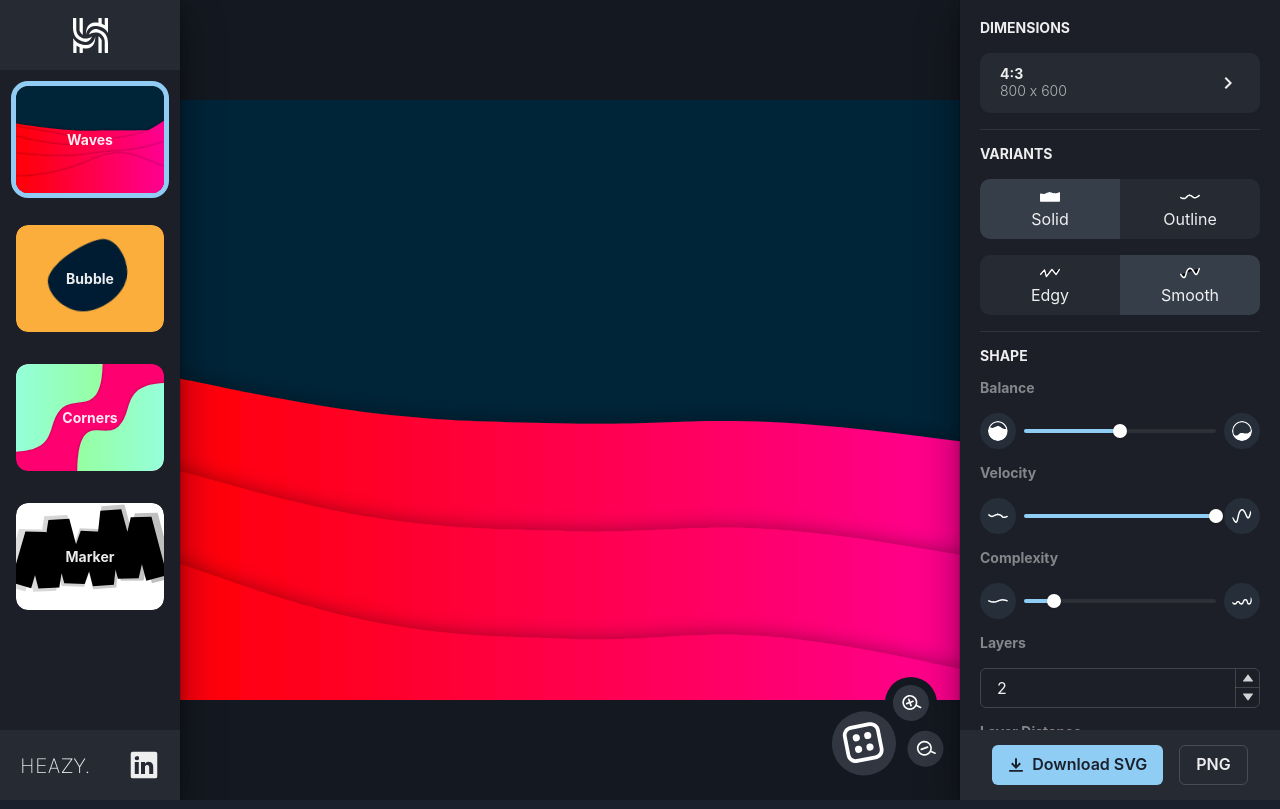
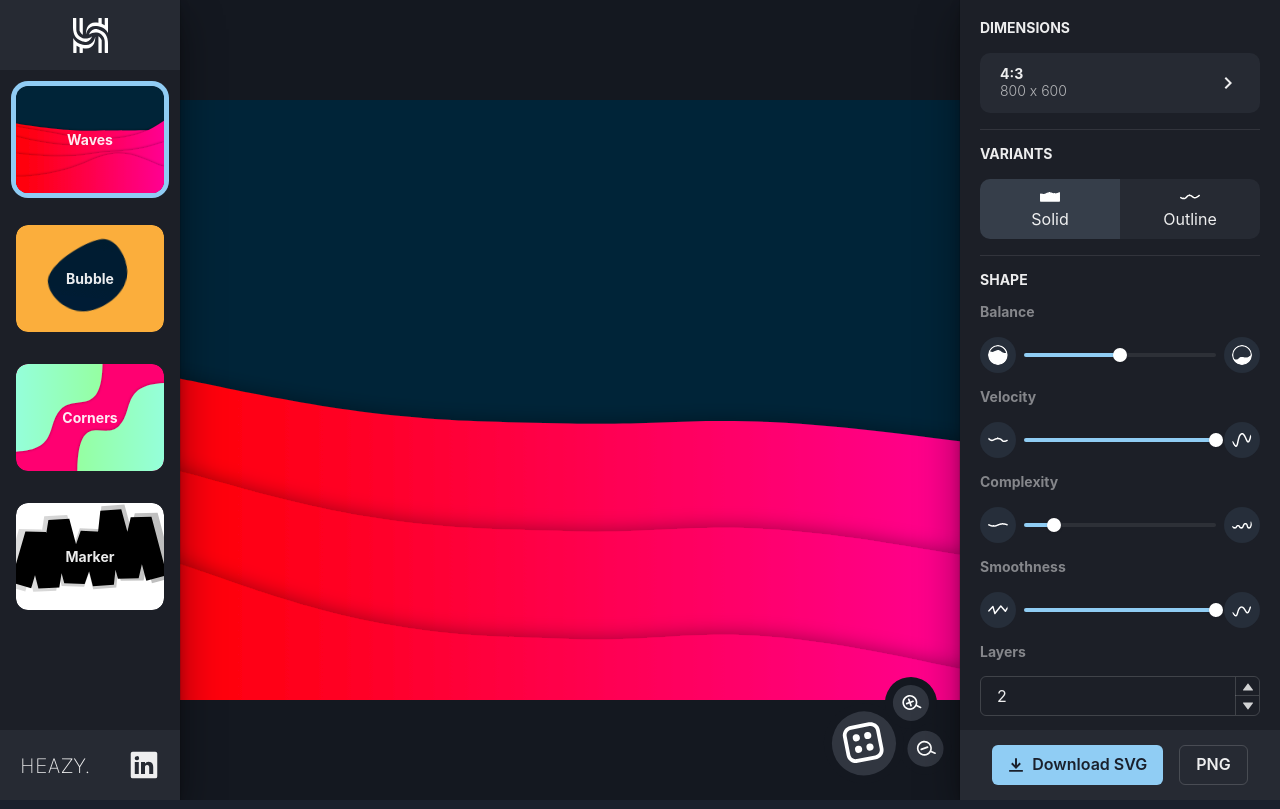
Before and after one commit to MaximBuz/heazy-svg-creator, a React (Create React App) app: page / in a window 1280 px wide. Built offline with nearby package versions, Linux system fonts and the light colour scheme.

Commit message:
fully refactored waves

```diff
--- a/src/components/RightMenu/Waves/Shape.tsx
+++ b/src/components/RightMenu/Waves/Shape.tsx
@@ -21,6 +21,8 @@ import VelocityLeft from './Icons/VelocityLeft';
 import VelocityRight from './Icons/VelocityRight';
 import DistanceLeft from './Icons/DistanceLeft';
 import DistanceRight from './Icons/DistanceRight';
+import Edgy from './Icons/Edgy';
+import Smooth from './Icons/Smooth';
 
 export interface IShapeProps {
   balance: number;
@@ -28,11 +30,13 @@ export interface IShapeProps {
   breaks: number;
   stacks: number;
   distance: number;
+  smooth: number;
   setBalance: Dispatch<SetStateAction<number>>;
   setVelocity: Dispatch<SetStateAction<number>>;
   setBreaks: Dispatch<SetStateAction<number>>;
   setStacks: Dispatch<SetStateAction<number>>;
   setDistance: Dispatch<SetStateAction<number>>;
+  setSmooth: Dispatch<SetStateAction<number>>;
 }
 
 const Shape: React.FunctionComponent<IShapeProps> = ({
@@ -46,6 +50,8 @@ const Shape: React.FunctionComponent<IShapeProps> = ({
   setStacks,
   distance,
   setDistance,
+  smooth,
+  setSmooth
 }) => {
   return (
     <>
@@ -91,7 +97,7 @@ const Shape: React.FunctionComponent<IShapeProps> = ({
           <VelocityLeft />
         </SliderIconWrapper>
 
-        <Slider aria-label="velocity" value={velocity} step={0.1} min={0} max={1} onChange={(val) => setVelocity(val)}>
+        <Slider aria-label="velocity" value={velocity} step={0.1} min={0.1} max={1} onChange={(val) => setVelocity(val)}>
           <SliderTrack>
             <SliderFilledTrack />
           </SliderTrack>
@@ -125,6 +131,28 @@ const Shape: React.FunctionComponent<IShapeProps> = ({
 
         <SliderIconWrapper viewBox={'0 0 432 158'} onClick={() => breaks < 20 && setBreaks(breaks + 1)}>
           <ComplexityRight />
+        </SliderIconWrapper>
+      </HStack>
+
+      {/* ----- SMOOTH SLIDER ------ */}
+      <Heading as="h4" size="xs" opacity={0.5}>
+        Smoothness
+      </Heading>
+
+      <HStack>
+        <SliderIconWrapper viewBox={'0 0 420 200'} onClick={() => smooth > 0.05 && setSmooth(smooth - 0.05)}>
+          <Edgy />
+        </SliderIconWrapper>
+
+        <Slider aria-label="complexity" value={smooth} step={0.01} min={0} max={0.2} onChange={(val) => setSmooth(val)}>
+          <SliderTrack>
+            <SliderFilledTrack />
+          </SliderTrack>
+          <SliderThumb />
+        </Slider>
+
+        <SliderIconWrapper viewBox={'0 0 432 158'} onClick={() => smooth < 0.25 && setSmooth(smooth + 0.05)}>
+          <Smooth />
         </SliderIconWrapper>
       </HStack>
 
--- a/src/components/RightMenu/Waves/Variants.tsx
+++ b/src/components/RightMenu/Waves/Variants.tsx
@@ -85,40 +85,6 @@ export default function Variants({
         </TabList>
       </Tabs>
 
-      {/* ------ SMOOTH vs. PEAK ------ */}
-      <Tabs onChange={(index) => setSmooth(index)} defaultIndex={1} isFitted variant="unstyled">
-        <TabList>
-          <Tab
-            roundedTopLeft={10}
-            roundedBottomLeft={10}
-            bgColor="#262a33"
-            _hover={{ background: '#2e3643', cursor: 'pointer' }}
-            _selected={{ background: '#363e4a' }}
-            display="flex"
-            flexDirection="column"
-          >
-            <Icon boxSize="5" viewBox="0 0 452 189" color="white">
-              <Edgy />
-            </Icon>
-            Edgy
-          </Tab>
-          <Tab
-            roundedTopRight={10}
-            roundedBottomRight={10}
-            bgColor="#262a33"
-            _hover={{ background: '#2e3643', cursor: 'pointer' }}
-            _selected={{ background: '#363e4a' }}
-            display="flex"
-            flexDirection="column"
-          >
-            <Icon boxSize="5" viewBox="0 0 412 219" color="white">
-              <Smooth />
-            </Icon>
-            Smooth
-          </Tab>
-        </TabList>
-      </Tabs>
-
       {/* ------ LINE STROKE OPTIONS ------ */}
       {solid === 1 && (
         <>
--- a/src/components/Waves.tsx
+++ b/src/components/Waves.tsx
@@ -16,35 +16,32 @@ const Waves: React.FunctionComponent<IWaveProps> = (props) => {
     props.stacks,
     props.distance,
     props.stroke,
+    props.smooth,
   ] as const;
 
   // destructure some params
-  const { width, height, svgRef, type } = props;
-  const { stroke, strokeShrink, strokeWidth } = props;
+  const { width, height, svgRef } = props;
+  const { stroke, strokeShrink, strokeWidth, smooth } = props;
   const { shadowColor, shadowSD, shadowX, shadowY } = props;
   const { bgColor, startWaveColor, stopWaveColor } = props;
 
   // generate paths
-  let wavesData;
-  if (props.type === 'smooth') {
-    wavesData = smoothWavePath(...pathParams);
-  } else {
-    wavesData = peakWavePath(...pathParams);
-  }
+  let wavesData = smoothWavePath(...pathParams);
+
   const randomClassId = Math.round(Math.random() * 100);
 
   return (
     <SvgCanvas width={width} height={height} svgRef={svgRef}>
       <g transform-origin="center" transform={'scale(1, 1) rotate(0)'}>
         <rect x="0" y="0" width={width} height={height} fill={bgColor}></rect>
-        <linearGradient id={`linear-gradient-${type}-${randomClassId}`}>
+        <linearGradient id={`linear-gradient-${randomClassId}`}>
           <stop offset="0%" stopColor={startWaveColor} stopOpacity="100%" />
           <stop offset="100%" stopColor={stopWaveColor} stopOpacity="100%" />
         </linearGradient>
 
         {/* in the shadow you have to put in either x and width or y and height for shadows to stay in box */}
         {!stroke && (
-          <filter id={`shadow-${type}-${randomClassId}`} x={0} width="100%" y="-20%" height="150%">
+          <filter id={`shadow-${randomClassId}`} x={0} width="100%" y="-20%" height="150%">
             <feDropShadow dx={shadowX} dy={shadowY} stdDeviation={shadowSD} floodColor={shadowColor} />
           </filter>
         )}
@@ -54,8 +51,8 @@ const Waves: React.FunctionComponent<IWaveProps> = (props) => {
             d={wave}
             fill="none"
             strokeLinecap="round"
-            filter={!stroke ? `url(#shadow-${type}-${randomClassId})` : undefined}
-            stroke={stroke ? `url(#linear-gradient-${type}-${randomClassId})` : undefined}
+            filter={!stroke ? `url(#shadow-${randomClassId})` : undefined}
+            stroke={stroke ? `url(#linear-gradient-${randomClassId})` : undefined}
             strokeWidth={
               strokeWidth && strokeShrink
                 ? strokeWidth - (strokeWidth / wavesData.length) * index
@@ -63,7 +60,7 @@ const Waves: React.FunctionComponent<IWaveProps> = (props) => {
             }
             style={{
               transition: 'all 0.4s cubic-bezier(0.16, 1, 0.3, 1) 0s',
-              fill: !stroke ? `url(#linear-gradient-${type}-${randomClassId})` : undefined,
+              fill: !stroke ? `url(#linear-gradient-${randomClassId})` : undefined,
             }}
           ></path>
         ))}
--- a/src/utils/calculations/wave-paths/smoothWavePath.ts
+++ b/src/utils/calculations/wave-paths/smoothWavePath.ts
@@ -43,7 +43,8 @@ export function smoothWavePath(
   breaks: number,
   stacks: number,
   distance: number,
-  stroke: boolean
+  stroke: boolean,
+  smooth: number
 ): string[] {
   let initialWaveSize = height * (1 - balance);
 
@@ -61,13 +62,13 @@ export function smoothWavePath(
     if (stroke) {
       //@ts-ignore
       commands = anchorPoints.reduce((acc, point, index, array) => {
-        return `${acc} ${getBezier(point, index, array, 0.2)}`; // change this
+        return `${acc} ${getBezier(point, index, array, smooth)}`; // change this
       });
       path = [`M${anchorPoints[0][0]} ${anchorPoints[0][1]}`, commands];
     } else {
       //@ts-ignore
       commands = anchorPoints.reduce((acc, point, index, array) => {
-        return `${acc} ${getBezier(point, index, array, 0.2)}`; // change this
+        return `${acc} ${getBezier(point, index, array, smooth)}`; // change this
       });
       path = [`M0 0`, commands];
       path.push(`L${width} ${height}`, `L0 ${height}Z`);
--- a/src/utils/customHooks/useWaveOptions.tsx
+++ b/src/utils/customHooks/useWaveOptions.tsx
@@ -24,12 +24,11 @@ const useWaveOptions = (): {
   const [distance, setDistance] = useState<number>(100);
   const [strokeShrink, setStrokeShrink] = useState<boolean>(false);
   const [strokeWidth, setStrokeWidth] = useState<number>(1);
-  // const [smooth, setSmooth] = useState<number>(0.2);
-  const [smooth, setSmooth] = useState<number>(1);
+  const [smooth, setSmooth] = useState<number>(0.2);
 
   return {
     get: {
-      type: smooth === 1 ? 'smooth' : 'peak',
+      smooth,
       direction,
       bgColor,
       startWaveColor,
--- a/src/utils/types/waveProps.ts
+++ b/src/utils/types/waveProps.ts
@@ -3,7 +3,6 @@ export interface IWaveProps {
   seed: number;
   width: number;
   height: number;
-  type: 'smooth' | 'peak';
   stroke: boolean;
   solid: number;
   strokeWidth: number;
@@ -21,4 +20,5 @@ export interface IWaveProps {
   stacks: number;
   distance: number;
   direction: number;
+  smooth: number
 }
```
